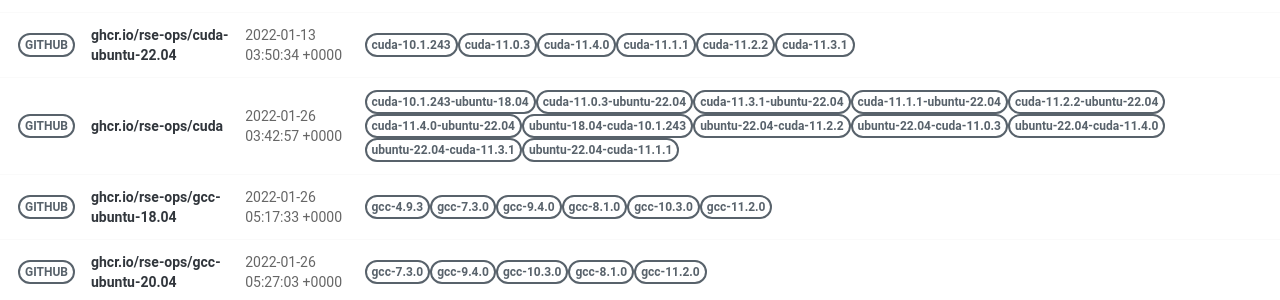
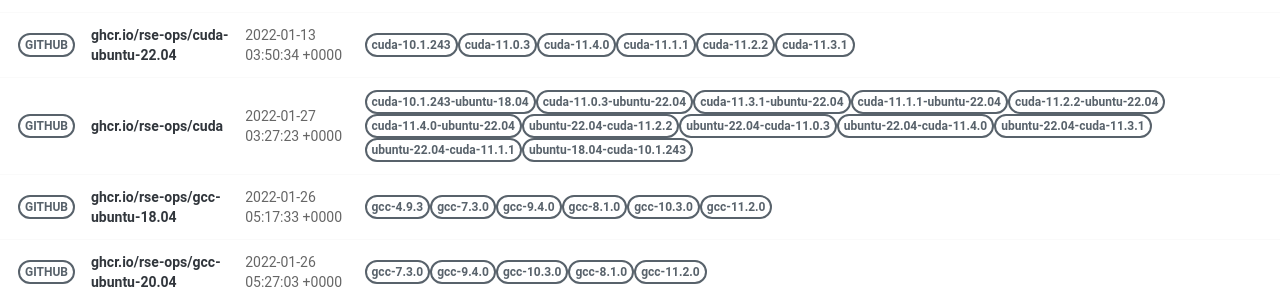
Before and after one commit to rse-ops/docker-images, a Jekyll site: the page built from pages/index.md, in a window 1280 px wide. Shown: the part 417-717 px from the top of the page. Built offline with Jekyll 4.4.1, drawn with Linux system fonts in a browser that asks for light colours; nearby versions of some CDN libraries.

Commit message:
Automated push to update library 2022-01-27

```diff
--- a/_library/ghcr.io-rse-ops-cuda.md
+++ b/_library/ghcr.io-rse-ops-cuda.md
@@ -1,7 +1,7 @@
 ---
 layout: container
 name: ghcr.io/rse-ops/cuda
-updated_at: 2022-01-26 03:42:57.060337
+updated_at: 2022-01-27 03:27:23.819438
 
 
 container_url: https://github.com/orgs/rse-ops/packages/container/package/cuda
```
Also changed, not shown: other parts of _library/ghcr.io-rse-ops-cuda.md (+3 -3 lines).
